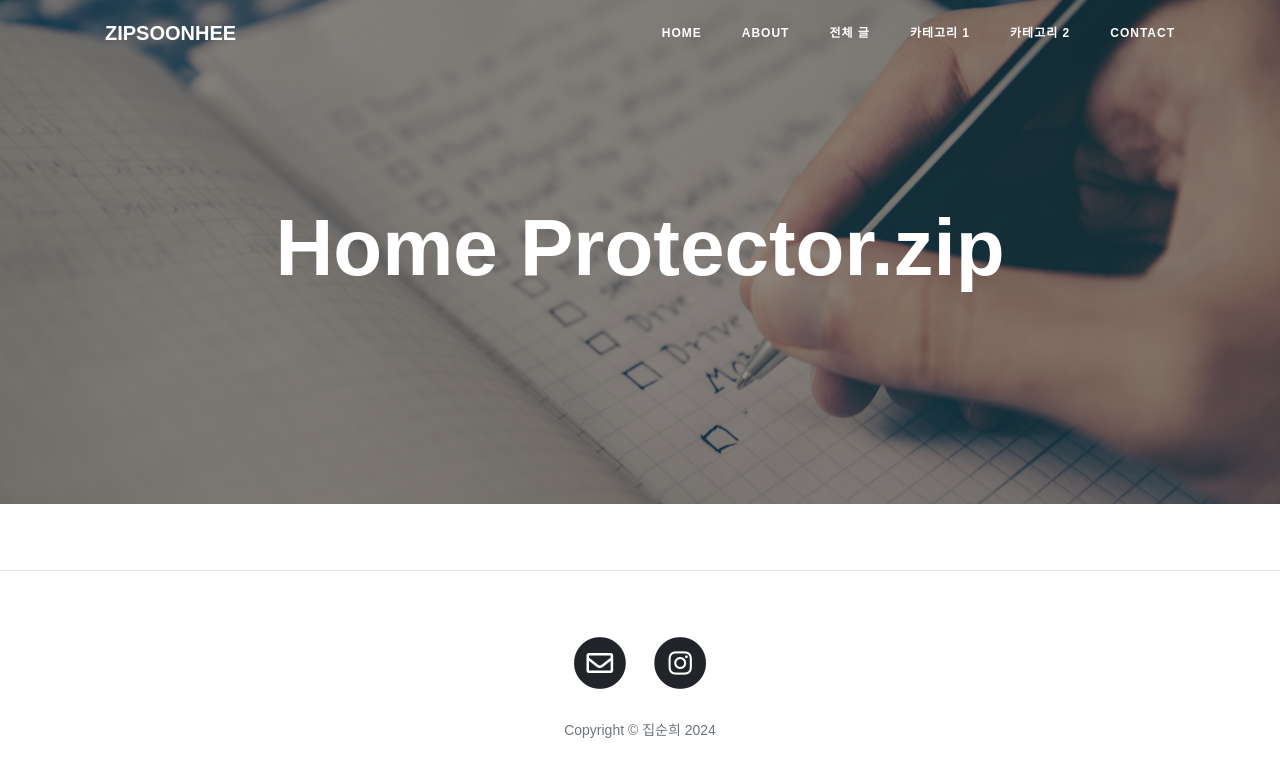
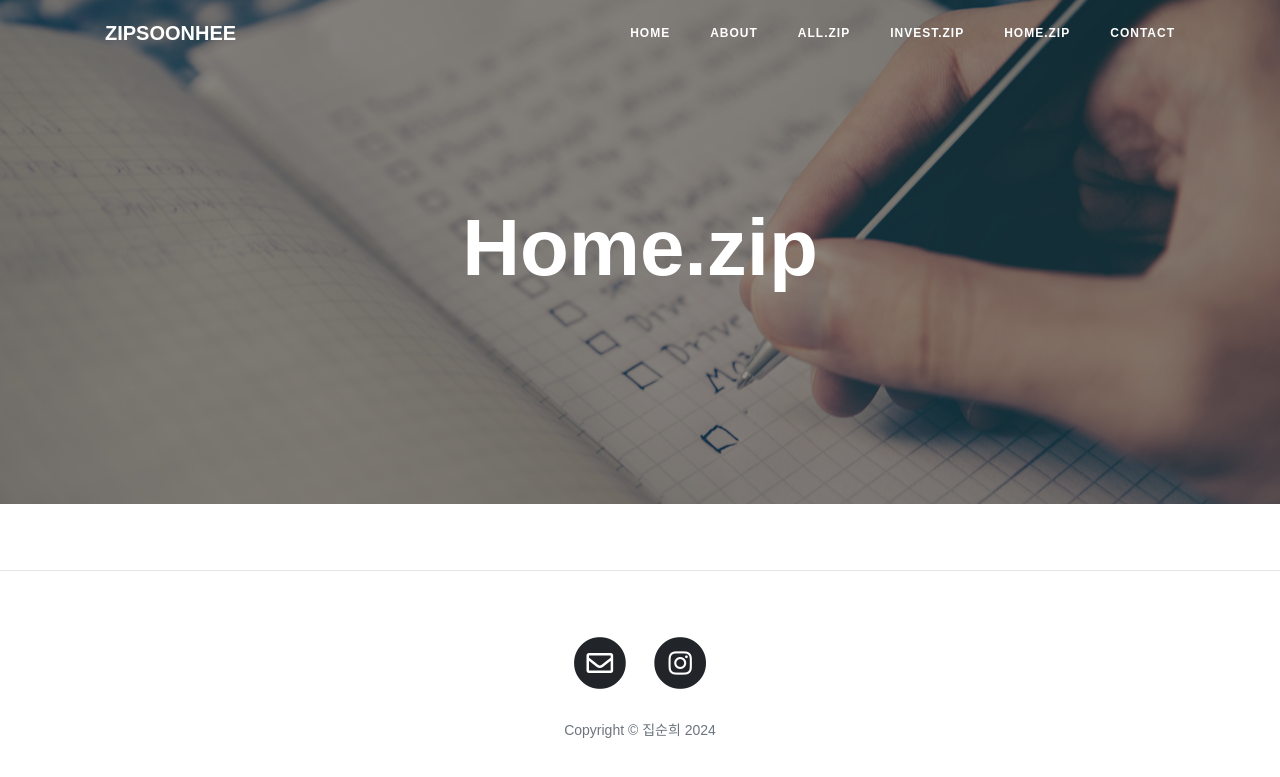
Before and after one commit to ogaeng/jekyll-theme-clean-blog-kr, a Jekyll site: the page built from category/2.html, in a window 1280 px wide. Shown: the top 777 px of the page. Built offline with Jekyll 4.4.1, drawn with Linux system fonts in a browser that asks for light colours; some web fonts are replaced.

Commit message:
Edit Category

```diff
--- a/_includes/navbar.html
+++ b/_includes/navbar.html
@@ -15,13 +15,13 @@
           <a class="nav-link" href="{{"/about" | relative_url }}">About</a>
         </li>
         <li class="nav-item">
-          <a class="nav-link" href="{{ "/posts" | relative_url }}">전체 글</a>
+          <a class="nav-link" href="{{ "/posts" | relative_url }}">ALL.zip</a>
         </li>
         <li class="nav-item">
-          <a class="nav-link" href="{{ "/category/1" | relative_url }}">카테고리 1</a>
+          <a class="nav-link" href="{{ "/category/1" | relative_url }}">Invest.zip</a>
         </li>
         <li class="nav-item">
-          <a class="nav-link" href="{{ "/category/2" | relative_url }}">카테고리 2</a>
+          <a class="nav-link" href="{{ "/category/2" | relative_url }}">Home.zip</a>
         </li>
         <li class="nav-item">
           <a class="nav-link" href="{{"/contact" | relative_url }}">Contact</a>
--- a/category/2.html
+++ b/category/2.html
@@ -1,6 +1,6 @@
 ---
 layout: page
-title: Home Protector.zip
+title: Home.zip
 permalink: /category/2/
 background: '/img/bg-post.jpg'
 ---
```
